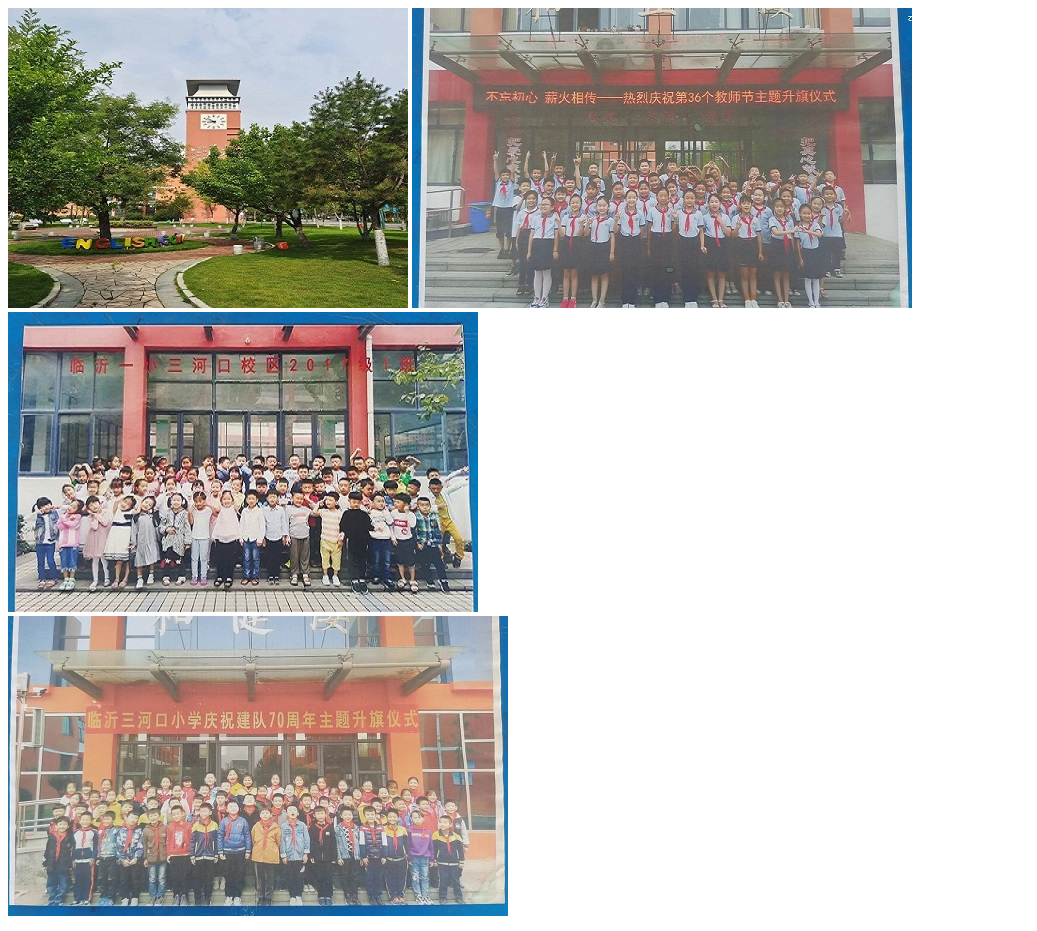
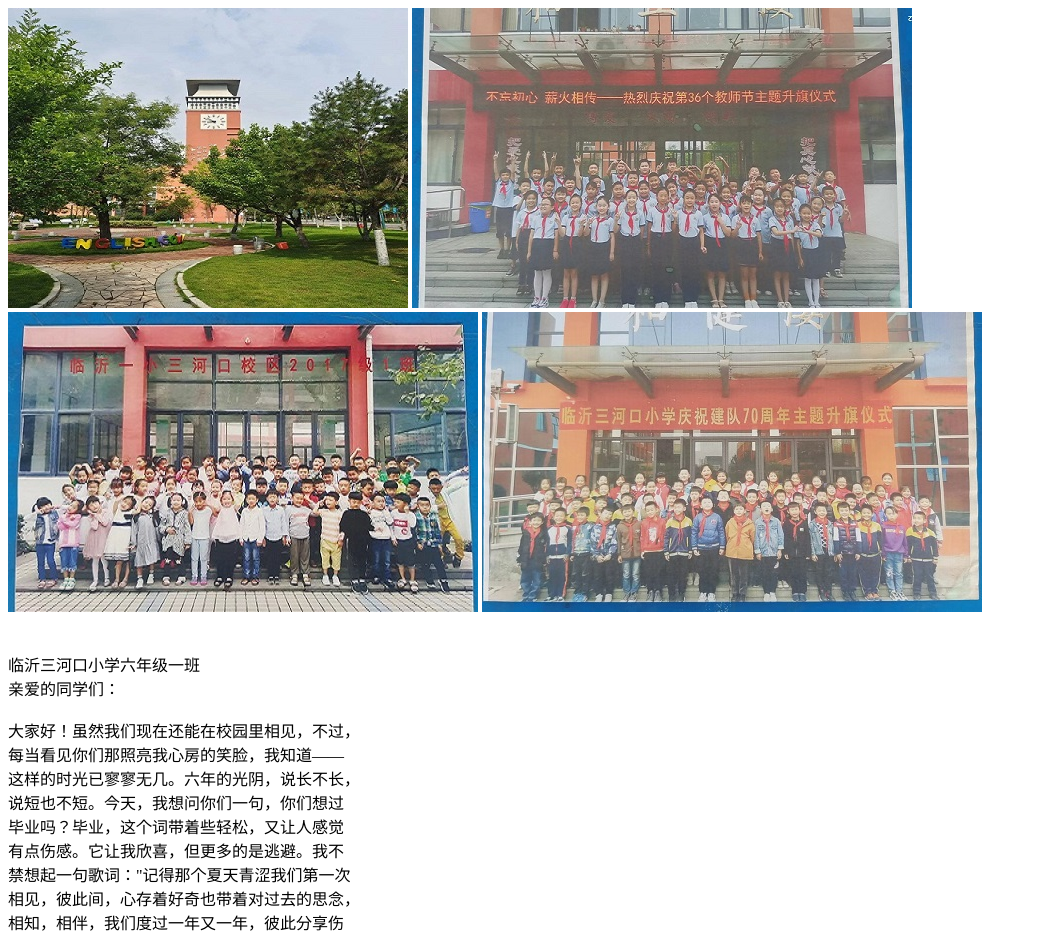
Before and after one commit to jidinet/jidinet.github.io, a plain HTML site: page index.html in a window 1280 px wide. Shown: the top 931 px of the page, without its empty margins (0-1037 px from the left). Drawn offline with Linux system fonts and the light colour scheme; a web font is replaced by a local one.

Commit message:
Update index.html

```diff
--- a/index.html
+++ b/index.html
@@ -14,8 +14,8 @@
 </head>
 <body>
     <img src="/pic/shk.jpg"  alt="临沂三河口小学 钟楼" />
-    <img src="/pic/61-1.jpg"  alt="2017级一班合影 1" />
-    <img src="/pic/61-2.jpg"  alt="2017级一班合影 2" /><br>
+    <img src="/pic/61-1.jpg"  alt="2017级一班合影 1" /><br>
+    <img src="/pic/61-2.jpg"  alt="2017级一班合影 2" />
     <img src="/pic/61-3.jpg"  alt="2017级一班合影 3" /><br>
 <br>
 <br>临沂三河口小学六年级一班<br>
```
